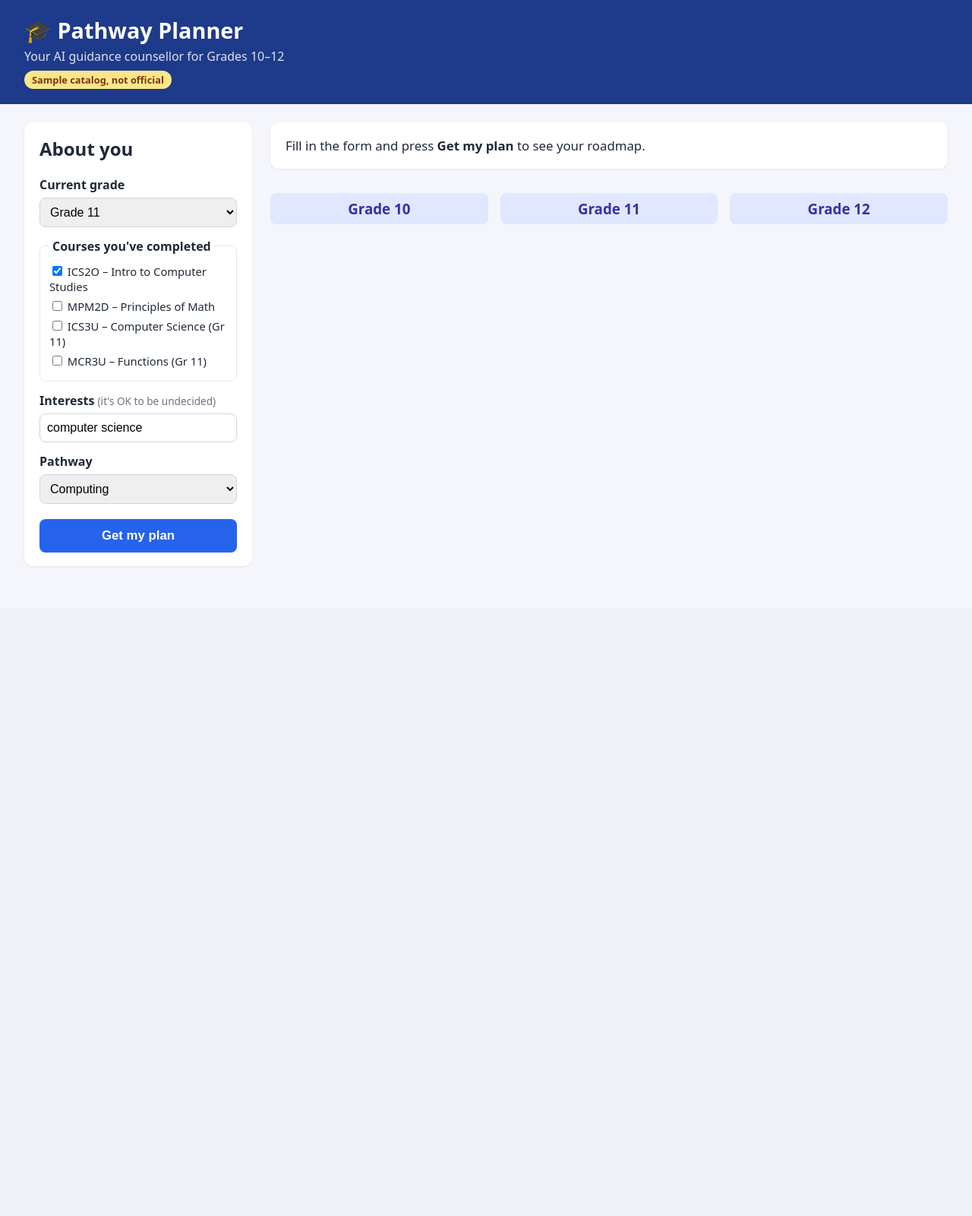
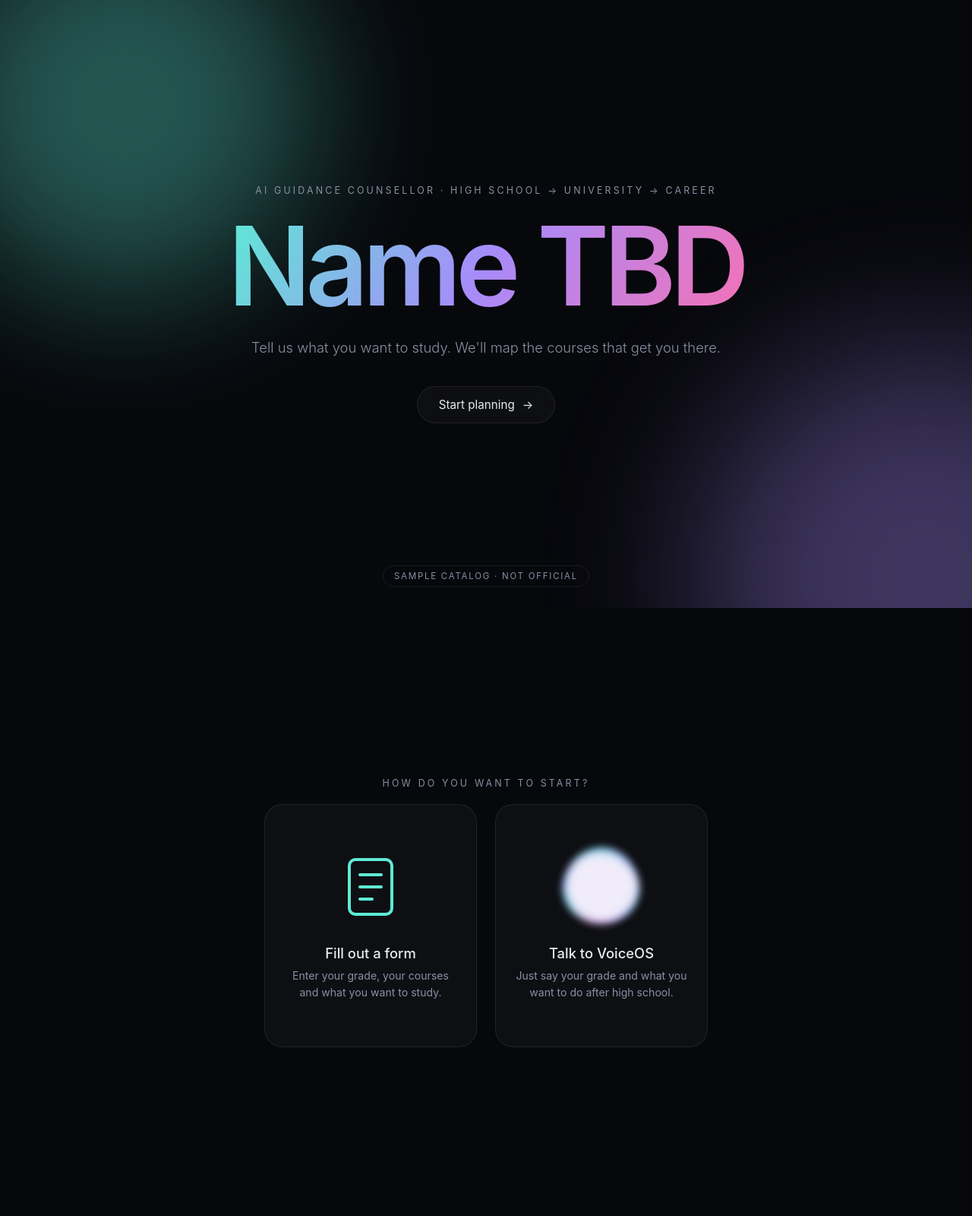
Before and after one commit to MathiasDeMelo/CANtutor-Terminal-X26, a Python web app: template templates/index.html in a window 1280 px wide. Shown: the whole page at 76% size. Before the commit the page ends 745 px from the top, so only its background shows below. Run offline with Jinja, Linux system fonts and the light colour scheme; the template is opened without the code that fills it, so the values that code supplies are empty.

Commit message:
Reframe homepage text around university and career goals

```diff
--- a/static/style.css
+++ b/static/style.css
@@ -1,130 +1,207 @@
-/* ---------- Basics ---------- */
+/* ============================================================
+   style.css – minimal, dark, futuristic
+   All colours live in these variables. Change one here = changes everywhere.
+   ============================================================ */
+:root {
+  --bg: #07080c;                       /* near-black background */
+  --surface: rgba(255, 255, 255, 0.03);/* glassy panels */
+  --border: rgba(255, 255, 255, 0.08); /* thin lines */
+  --text: #e8eaf0;
+  --muted: #8a8fa3;
+  --accent-1: #5eead4;                 /* teal */
+  --accent-2: #a78bfa;                 /* violet */
+  --accent-3: #f472b6;                 /* pink */
+  --green: #4ade80;
+  --red: #f87171;
+  --amber: #fbbf24;
+}
+
 * { box-sizing: border-box; }
+html { scroll-behavior: smooth; }    /* smooth scroll when you click "Start planning" */
 body {
   margin: 0;
-  font-family: system-ui, -apple-system, "Segoe UI", sans-serif;
-  background: #f4f6fb;
-  color: #1f2937;
+  background: var(--bg);
+  color: var(--text);
+  font-family: "Inter", system-ui, -apple-system, "Segoe UI", sans-serif;
+  -webkit-font-smoothing: antialiased;
 }
 
-/* ---------- Header ---------- */
-.top {
-  background: #1e3a8a;
-  color: white;
-  padding: 20px 32px;
+/* ============================================================
+   HOMEPAGE (hero)
+   ============================================================ */
+.hero {
+  position: relative;
+  height: 100vh;                       /* fill the whole screen */
+  display: flex;
+  align-items: center;
+  justify-content: center;
+  text-align: center;
+  overflow: hidden;                    /* hide orbs that drift off-screen */
 }
-.top h1 { margin: 0; font-size: 1.8rem; }
-.subtitle { margin: 4px 0 8px; opacity: 0.85; }
+
+/* Glowing blurred circles that slowly float – the "abstract" part */
+.orb {
+  position: absolute;
+  border-radius: 50%;
+  filter: blur(90px);
+  opacity: 0.35;
+  animation: float 18s ease-in-out infinite alternate;
+}
+.orb-1 {
+  width: 480px; height: 480px;
+  background: var(--accent-1);
+  top: -120px; left: -100px;
+}
+.orb-2 {
+  width: 520px; height: 520px;
+  background: var(--accent-2);
+  bottom: -160px; right: -120px;
+  animation-delay: -9s;
+}
+@keyframes float {
+  from { transform: translate(0, 0) scale(1); }
+  to   { transform: translate(80px, 60px) scale(1.15); }
+}
+
+.hero-content { position: relative; z-index: 1; padding: 0 24px; }
+
+.eyebrow {
+  margin: 0 0 20px;
+  font-size: 0.78rem;
+  letter-spacing: 0.25em;
+  text-transform: uppercase;
+  color: var(--muted);
+}
+
+.title {
+  margin: 0;
+  font-size: clamp(3.5rem, 12vw, 9rem);  /* big, but shrinks on small screens */
+  font-weight: 600;
+  letter-spacing: -0.05em;
+  line-height: 1;
+  /* gradient text: paint a gradient, then clip it to the letters */
+  background: linear-gradient(120deg, var(--accent-1), var(--accent-2), var(--accent-3));
+  -webkit-background-clip: text;
+  background-clip: text;
+  color: transparent;
+}
+
+.tagline {
+  margin: 24px 0 40px;
+  font-size: 1.15rem;
+  color: var(--muted);
+  font-weight: 300;
+}
+
+.cta {
+  display: inline-flex;
+  align-items: center;
+  gap: 10px;
+  padding: 14px 28px;
+  border: 1px solid var(--border);
+  border-radius: 999px;
+  background: var(--surface);
+  backdrop-filter: blur(10px);
+  color: var(--text);
+  text-decoration: none;
+  font-size: 0.95rem;
+  transition: border-color 0.3s, transform 0.3s;
+}
+.cta-row { display: flex; gap: 14px; justify-content: center; flex-wrap: wrap; }
+.cta span { transition: transform 0.3s; }
+.cta:hover { border-color: var(--accent-1); transform: translateY(-2px); }
+.cta:hover span { transform: translateX(4px); }
+
 .badge {
-  display: inline-block;
-  background: #fde68a;
-  color: #78350f;
-  font-size: 0.8rem;
-  font-weight: 600;
-  padding: 3px 10px;
+  position: absolute;
+  bottom: 28px;
+  left: 50%;
+  transform: translateX(-50%);
+  font-size: 0.72rem;
+  letter-spacing: 0.15em;
+  text-transform: uppercase;
+  color: var(--muted);
+  border: 1px solid var(--border);
+  padding: 6px 14px;
   border-radius: 999px;
 }
 
-/* ---------- Status bar (loading / error) ---------- */
-.status { padding: 12px 32px; font-weight: 600; }
-.status.loading { background: #dbeafe; color: #1e40af; }
-.status.error   { background: #fee2e2; color: #991b1b; }
-.hidden { display: none; }
-
-/* ---------- Two-column layout: form | results ---------- */
-.layout {
-  display: grid;
-  grid-template-columns: 300px 1fr;
-  gap: 24px;
-  padding: 24px 32px;
-}
-@media (max-width: 800px) {
-  .layout { grid-template-columns: 1fr; }
+/* Turn off animation for people who set "reduce motion" on their computer */
+@media (prefers-reduced-motion: reduce) {
+  .orb { animation: none; }
+  html { scroll-behavior: auto; }
 }
 
-.panel {
-  background: white;
-  border-radius: 12px;
-  padding: 18px 20px;
-  box-shadow: 0 1px 3px rgba(0, 0, 0, 0.08);
+/* ============================================================
+   SECOND PAGE: choose form or voice
+   ============================================================ */
+.choose {
+  min-height: 100vh;
+  display: flex;
+  flex-direction: column;
+  align-items: center;
+  justify-content: center;
+  padding: 48px 24px;
+  text-align: center;
 }
-.panel h2 { margin-top: 0; }
 
-/* ---------- Form ---------- */
-form label { display: block; font-weight: 600; margin: 14px 0 6px; }
-.hint { font-weight: 400; color: #6b7280; font-size: 0.85rem; }
-select, input[type="text"] {
-  width: 100%;
-  padding: 9px;
-  border: 1px solid #d1d5db;
-  border-radius: 8px;
-  font-size: 1rem;
+.options {
+  display: grid;
+  grid-template-columns: repeat(2, 280px);
+  gap: 24px;
 }
-fieldset { border: 1px solid #e5e7eb; border-radius: 8px; margin: 14px 0 0; }
-legend { font-weight: 600; padding: 0 4px; }
-label.check { font-weight: 400; margin: 6px 0; font-size: 0.92rem; }
+@media (max-width: 640px) { .options { grid-template-columns: 1fr; } }
 
-button {
-  margin-top: 20px;
-  width: 100%;
-  padding: 12px;
-  background: #2563eb;
-  color: white;
-  border: none;
-  border-radius: 8px;
-  font-size: 1.05rem;
-  font-weight: 600;
+.option {
+  display: flex;
+  flex-direction: column;
+  align-items: center;
+  justify-content: center;
+  height: 320px;
+  padding: 32px 24px;
+  background: var(--surface);
+  border: 1px solid var(--border);
+  border-radius: 24px;
+  color: var(--text);
   cursor: pointer;
+  transition: border-color 0.3s, transform 0.3s;
 }
-button:hover { background: #1d4ed8; }
-button:disabled { background: #93c5fd; cursor: wait; }
+.option:hover { border-color: var(--accent-1); transform: translateY(-4px); }
+.option h2 { margin: 28px 0 8px; font-size: 1.15rem; font-weight: 500; }
+.option p  { margin: 0; font-size: 0.88rem; color: var(--muted); line-height: 1.5; }
 
-/* ---------- Results ---------- */
-.results { display: flex; flex-direction: column; gap: 16px; }
-.explanation { font-size: 1.05rem; line-height: 1.5; }
+.form-icon { width: 96px; height: 96px; color: var(--accent-1); }
 
-.warn-box { border-left: 6px solid #dc2626; background: #fef2f2; }
-.warn-box h3 { margin: 0 0 6px; color: #991b1b; }
-.warn-box ul { margin: 0; padding-left: 20px; }
+/* Siri-style orb: 3 coloured blobs that spin and change shape,
+   blended together so their colours mix where they overlap. */
+.voice-orb {
+  position: relative;
+  width: 96px;
+  height: 96px;
+  animation: orb-pulse 3s ease-in-out infinite;
+}
+.voice-orb span {
+  position: absolute;
+  inset: 0;
+  border-radius: 42% 58% 60% 40% / 45% 45% 55% 55%;  /* uneven = blob shape */
+  mix-blend-mode: screen;                            /* colours add up like light */
+  filter: blur(6px);
+  opacity: 0.85;
+}
+.voice-orb span:nth-child(1) { background: var(--accent-1); animation: orb-spin 6s linear infinite; }
+.voice-orb span:nth-child(2) { background: var(--accent-2); animation: orb-spin 8s linear infinite reverse; }
+.voice-orb span:nth-child(3) { background: var(--accent-3); animation: orb-spin 10s linear infinite; }
 
-/* ---------- Roadmap: 3 grade columns ---------- */
-.roadmap {
-  display: grid;
-  grid-template-columns: repeat(3, 1fr);
-  gap: 16px;
+@keyframes orb-spin {
+  0%   { transform: rotate(0deg) scale(1); }
+  50%  { transform: rotate(180deg) scale(0.88); }
+  100% { transform: rotate(360deg) scale(1); }
 }
-.grade-col h3 {
-  margin: 0 0 10px;
-  text-align: center;
-  background: #e0e7ff;
-  color: #3730a3;
-  padding: 8px;
-  border-radius: 8px;
+@keyframes orb-pulse {
+  0%, 100% { transform: scale(1);    }
+  50%      { transform: scale(1.08); }
 }
-.cards { display: flex; flex-direction: column; gap: 10px; }
-.empty { text-align: center; color: #9ca3af; font-style: italic; }
 
-/* ---------- Course cards ---------- */
-.card {
-  background: white;
-  border-radius: 10px;
-  padding: 12px 14px;
-  border-left: 6px solid #9ca3af;   /* grey = planned */
-  box-shadow: 0 1px 3px rgba(0, 0, 0, 0.08);
+@media (prefers-reduced-motion: reduce) {
+  .voice-orb, .voice-orb span { animation: none; }
 }
-.card.ready   { border-left-color: #16a34a; }                       /* green */
-.card.blocked { border-left-color: #dc2626; background: #fff7f7; }  /* red   */
-
-.code { font-weight: 700; font-size: 1.1rem; }
-.name { font-weight: 600; margin-bottom: 4px; }
-.why  { font-size: 0.9rem; color: #4b5563; margin-bottom: 8px; }
-
-.tag {
-  display: inline-block;
-  font-size: 0.78rem;
-  font-weight: 600;
-  padding: 2px 8px;
-  border-radius: 999px;
-}
-.tag-green { background: #dcfce7; color: #166534; }
-.tag-red   { background: #fee2e2; color: #991b1b; }
--- a/templates/index.html
+++ b/templates/index.html
@@ -3,72 +3,54 @@
 <head>
   <meta charset="UTF-8">
   <meta name="viewport" content="width=device-width, initial-scale=1.0">
-  <title>Pathway Planner – AI Guidance Counsellor</title>
+  <title>Name TBD – Your roadmap to university</title>
   <!-- "../static/..." works both when Flask serves the page AND when you open the file directly -->
   <link rel="stylesheet" href="../static/style.css">
 </head>
 <body>
 
-  <header class="top">
-    <h1>🎓 Pathway Planner</h1>
-    <p class="subtitle">Your AI guidance counsellor for Grades 10–12</p>
-    <span class="badge">Sample catalog, not official</span>
-  </header>
+  <!-- HOMEPAGE: full-screen intro. The orbs are just decoration. -->
+  <section class="hero">
+    <div class="orb orb-1"></div>
+    <div class="orb orb-2"></div>
 
-  <!-- Status bar: shows "Loading..." or a friendly error. Hidden when empty. -->
-  <div id="status" class="status hidden"></div>
+    <div class="hero-content">
+      <p class="eyebrow">AI guidance counsellor · High school → university → career</p>
+      <!-- APP NAME: placeholder – change this one word when the team picks a name -->
+      <h1 class="title">Name TBD</h1>
+      <p class="tagline">Tell us what you want to study. We'll map the courses that get you there.</p>
+      <a href="#planner" class="cta">Start planning <span>→</span></a>
+    </div>
 
-  <main class="layout">
+    <span class="badge">Sample catalog · not official</span>
+  </section>
 
-    <!-- LEFT: the form the student fills in -->
-    <section class="panel">
-      <h2>About you</h2>
-      <form id="plan-form">
+  <!-- SECOND PAGE: pick how to start. Both options do nothing yet –
+       they get connected once we merge with the backend. -->
+  <section class="choose" id="planner">
+    <p class="eyebrow">How do you want to start?</p>
 
-        <label for="grade">Current grade</label>
-        <select id="grade">
-          <option value="10">Grade 10</option>
-          <option value="11" selected>Grade 11</option>
-          <option value="12">Grade 12</option>
-        </select>
-
-        <fieldset>
-          <legend>Courses you've completed</legend>
-          <label class="check"><input type="checkbox" name="completed" value="ICS2O" checked> ICS2O – Intro to Computer Studies</label>
-          <label class="check"><input type="checkbox" name="completed" value="MPM2D"> MPM2D – Principles of Math</label>
-          <label class="check"><input type="checkbox" name="completed" value="ICS3U"> ICS3U – Computer Science (Gr 11)</label>
-          <label class="check"><input type="checkbox" name="completed" value="MCR3U"> MCR3U – Functions (Gr 11)</label>
-        </fieldset>
-
-        <label for="interests">Interests <span class="hint">(it's OK to be undecided)</span></label>
-        <input type="text" id="interests" placeholder="e.g. computer science, games, not sure yet" value="computer science">
-
-        <label for="pathway">Pathway</label>
-        <select id="pathway">
-          <option value="computing">Computing</option>
-        </select>
-
-        <button type="submit" id="plan-btn">Get my plan</button>
-      </form>
-    </section>
-
-    <!-- RIGHT: results (filled in by app.js) -->
-    <section class="results">
-      <div id="explanation" class="panel explanation">
-        Fill in the form and press <b>Get my plan</b> to see your roadmap.
+    <div class="options">
+      <!-- LEFT: form option -->
+      <div class="option">
+        <svg class="form-icon" viewBox="0 0 48 48" fill="none" stroke="currentColor" stroke-width="2" stroke-linecap="round">
+          <rect x="10" y="6" width="28" height="36" rx="4"/>
+          <line x1="17" y1="16" x2="31" y2="16"/>
+          <line x1="17" y1="24" x2="31" y2="24"/>
+          <line x1="17" y1="32" x2="25" y2="32"/>
+        </svg>
+        <h2>Fill out a form</h2>
+        <p>Enter your grade, your courses and what you want to study.</p>
       </div>
 
-      <div id="warnings"></div>
+      <!-- RIGHT: VoiceOS option. The 3 spans are the moving Siri-style blobs. -->
+      <div class="option">
+        <div class="voice-orb"><span></span><span></span><span></span></div>
+        <h2>Talk to VoiceOS</h2>
+        <p>Just say your grade and what you want to do after high school.</p>
+      </div>
+    </div>
+  </section>
 
-      <div class="roadmap">
-        <div class="grade-col"><h3>Grade 10</h3><div id="col-10" class="cards"></div></div>
-        <div class="grade-col"><h3>Grade 11</h3><div id="col-11" class="cards"></div></div>
-        <div class="grade-col"><h3>Grade 12</h3><div id="col-12" class="cards"></div></div>
-      </div>
-    </section>
-
-  </main>
-
-  <script src="../static/app.js"></script>
 </body>
 </html>
```
